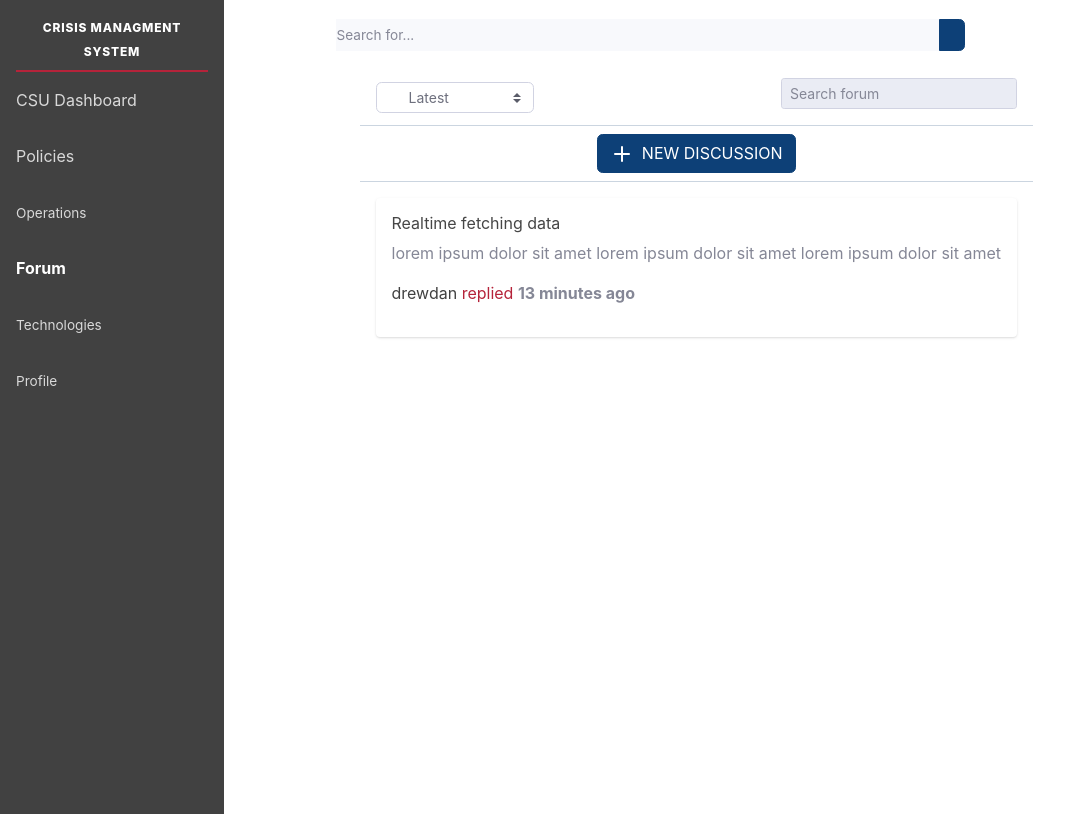
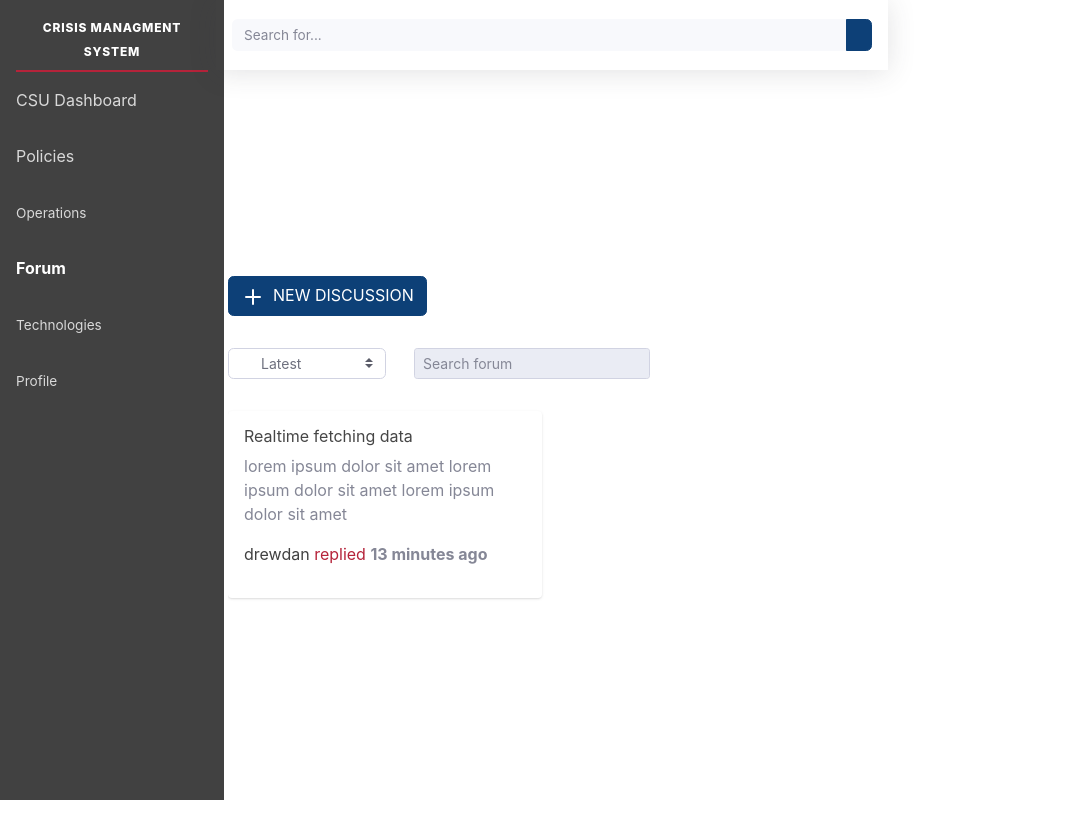
Before and after one commit to SP-Crisis/CrisisFrontEnd, a React (Create React App) app: page /forum in a window 1280 px wide. Shown: the whole page, without its empty margins (0-1080 px from the left). Built offline with nearby package versions, Linux system fonts and the light colour scheme.

Commit message:
Grid not working, trying to fix

```diff
--- a/src/components/Forum.jsx
+++ b/src/components/Forum.jsx
@@ -1,5 +1,4 @@
 import React, {useState} from "react";
-import {Link, withRouter} from "react-router-dom";
 import { Button, Modal } from 'react-bootstrap';
 
 
@@ -12,30 +11,8 @@ function Forum() {
 
 
   return (
-    <div className="forum">
-      <link rel="stylesheet" href="https://cdnjs.cloudflare.com/ajax/libs/font-awesome/5.12.0-2/css/all.min.css" integrity="sha256-46r060N2LrChLLb5zowXQ72/iKKNiw/lAmygmHExk/o=" crossorigin="anonymous" />
-        <div class="container">
-            <div class="main-body ">
-              <div class="inner-wrapper">
-
-
-              <div class="inner-main">
-                <div class="inner-main-header">
-                <a class="nav-link nav-icon rounded-circle nav-link-faded mr-3 d-md-none" href="#" data-toggle="inner-sidebar"><i class="material-icons">arrow_forward_ios</i></a>
-                <select class="custom-select custom-select-sm w-auto mr-1">
-                    <option selected="">Latest</option>
-                    <option value="1">Popular</option>
-                    <option value="3">No Replies Yet</option>
-                </select>
-
-                <span class="input-icon input-icon-sm ml-auto w-auto">
-                    <input type="text" class="form-control form-control-sm bg-gray-200 border-gray-200 shadow-none mb-4 mt-4" placeholder="Search forum" />
-                </span>
-                </div>
-              </div>
-              <div class="inner-sidebar">
-                <div class="inner-sidebar-header justify-content-center">
-
+    <div class="container-fluid">
+        <div class="d-sm-flex align-items-center justify-content-between mb-4">
                 <Button variant="primary"  onClick={handleShow} lass="btn btn-primary has-icon btn-block">
                     <svg xmlns="http://www.w3.org/2000/svg" width="24" height="24" viewBox="0 0 24 24" fill="none" stroke="currentColor" stroke-width="2" stroke-linecap="round" stroke-linejoin="round" class="feather feather-plus mr-2">
                           <line x1="12" y1="5" x2="12" y2="19"></line>
@@ -43,16 +20,31 @@ function Forum() {
                     </svg>
                     NEW DISCUSSION
                 </Button>
+         </div>
 
 
+        <div class="row">
+            <div class="col-xl-8 col-lg-7 ">
+                        <select class="custom-select custom-select-sm w-auto mr-1">
+                            <option selected="">Latest</option>
+                            <option value="1">Popular</option>
+                            <option value="3">No Replies Yet</option>
+                        </select>
+            </div>
+            <div class="col-xl-4 col-lg-5 ">
+                <span class="input-icon input-icon-sm ml-auto w-auto">
+                    <input type="text" class="form-control form-control-sm bg-gray-200 border-gray-200 shadow-none mb-4 " placeholder="Search forum" />
+                </span>
             </div>
         </div>
 
-              <div class="inner-main-body p-2 p-sm-3 collapse forum-content ">
+        <div class="row">
+            <div class="col-xl-6 md-4">
                 <div class="cardf mb-2">
                     <div class="card-bodyf p-2 p-sm-3">
                         <div class="media forum-item">
                             <a href="#" data-toggle="collapse" data-target=".forum-content"></a>
+
                             <div class="media-body">
                                 <h6><a href="#" data-toggle="collapse" data-target=".forum-content" class="text-body">Realtime fetching data</a></h6>
                                     <p class="text-secondary">
@@ -63,18 +55,15 @@ function Forum() {
                         </div>
                     </div>
                 </div>
-
-              </div>
             </div>
         </div>
 
-
-        </div>
         < div class="modal">
             <Modal size="lg" show={show} onHide={handleClose}>
                     <Modal.Header closeButton>
                         <Modal.Title> New Discussion</Modal.Title>
                     </Modal.Header>
+
                     <Modal.Body>
                         <form>
                             <div class="form-group">
@@ -92,6 +81,7 @@ function Forum() {
                             </div>
                         </form>
                     </Modal.Body>
+
                     <Modal.Footer>
                         <Button variant="secondary" onClick={handleClose}>
                             Close
@@ -101,7 +91,8 @@ function Forum() {
                         </Button>
                     </Modal.Footer>
                 </Modal>
-        </div>
+        </ div>
+
     </div>
   );
 }
--- a/src/components/Home.jsx
+++ b/src/components/Home.jsx
@@ -4,16 +4,24 @@ import {Link, withRouter} from "react-router-dom";
 
 function Home() {
   return (
-    <div className="home">
-      <div class="d-sm-flex align-items-center justify-content-between mb-4">
+      <div class="container-fluid">
+
+        <div class="d-sm-flex align-items-center justify-content-between mb-4">
             <h1 class="h3 mb-0 text-gray-800">Dashboard</h1>
-              <a href="#" class="d-none d-sm-inline-block"><i
-                class="fas fa-download fa-sm text-white-50"></i>
-                  <Link to="/forum">
-                            <img src={Forum} width="300px" height="235px"></img>
+        </div>
+
+        <div class="row">
+          <div class="col-xl-3 col-md-6 mb-4">
+            <div class="row no-gutters align-items-center">
+                <div class="col mr-2">
+                    <Link to="/forum">
+                      <img src={Forum} width="300px" height="235px"></img>
                     </Link>
-                </a>
+                </div>
               </div>
+          </div>
+        </div>
+
       <div class="row">
       <div class="col-xl-8 col-lg-7">
         <div class="card">
@@ -43,8 +51,8 @@ function Home() {
       </div>
 
       </div>
+      </div>
 
-    </div>
   );
 }
 
--- a/src/components/Navigation.jsx
+++ b/src/components/Navigation.jsx
@@ -3,13 +3,12 @@ import {Link, withRouter} from "react-router-dom";
 
 function Navigation(props){
     return(
-        <div id="wrapper">
-            <div id="content-wrapper" class="">
-                <div id="content">
+        <div class="container-fluid">
+
         <div class="row align-items-center ">
-                    <nav class="navbar navbar-light bg-white topbar">
+            <nav class="navbar navbar-expand navbar-light topbar shadow">
 
-                         <form class="d-none d-sm-inline-block form-inline navbar-search">
+                <form class="d-sm-inline-block form-inline navbar-search">
                     <div class="input-group">
                         <input type="text" class="form-control bg-light border-0 small" placeholder="Search for..."
                             aria-label="Search" aria-describedby="basic-addon2"></input>
@@ -17,11 +16,10 @@ function Navigation(props){
                             <button class="btn btn-primary" type="button">
                             </button>
                         </div>
+
                     </div>
                 </form>
             </nav>
-                    </div>
-                </div>
         </div>
     </div>
     );
--- a/src/components/Policies.jsx
+++ b/src/components/Policies.jsx
@@ -3,18 +3,40 @@ import React from "react";
 function Policies() {
   return (
     <div className="policies">
-      <div class="container">
-        <div class="row align-items-center my-5">
-          <div class="col-lg-7">
+        <div class="d-sm-flex align-items-center justify-content-between mb-4">
+            <h1 class="h3 mb-0 text-gray-800">Policies</h1>
+              <a href="#" class="d-none d-sm-inline-block"><i
+                class="fas fa-download fa-sm text-white-50"></i>
+                </a>
+              </div>
+      <div class="row">
+      <div class="col-xl-8 col-lg-7">
+        <div class="card">
+          <div
+                class="card-header align-items-center ">
+                <h6 class="m-0 font-weight-bold text-primary">COVID Response</h6>
+          </div>
+          <div class="card-body">
+                    <iframe src="https://www.columbusstate.edu/covid/" width="700px" height="600px"></iframe>
 
           </div>
-          <div class="col-lg-5">
-            <h1 class="font-weight-light">Policies</h1>
-            <p>
-              Here are some policies
-            </p>
+      </div>
+
+      </div>
+
+      <div class="col-xl-4 col-lg-5">
+        <div class="card">
+        <div
+                class="card-header align-items-center ">
+                <h6 class="m-0 font-weight-bold text-primary">COVID Chart</h6>
           </div>
-        </div>
+          <div class="card-body">
+                <iframe src="https://ourworldindata.org/grapher/total-cases-covid-19?tab=map" width="430px" height="600px"></iframe>
+
+          </div>
+         </div>
+      </div>
+
       </div>
     </div>
   );
--- a/src/index.css
+++ b/src/index.css
@@ -1,41 +1,32 @@
-.item1 { grid-area: header; }
-.item2 { grid-area: side; }
-.item3 { grid-area: main; }
+.item1 {
+    grid-area: header;
+}
+
+.item2 {
+    grid-area: side;
+}
+
+.item3 {
+    grid-area: main;
+    overflow: auto;
+}
 
 .grid-container{
     display: grid;
     grid-template-areas:
     'side header heaer'
     'side main main';
-    grid-gap: 0px;
+    grid-gap: 4px;
     padding: 0px;
+    overflow: scroll;
+    position: fixed
 }
 
+
 .container{
-    padding: 0px;
-    display:flex;
+    padding: 1px;
+    display:grid;
 }
-
-.left, .right{
-    width: 33%;
-    color: white;
-    padding: 10px;
-    height: 500px;
-    display: grid;
- }
-
- .left{
-     padding-right: 250px;
-     padding-bottom: 130px;
-     position:static;
- }
-
- .right{
-     padding-left: 250px;
-     padding-bottom: 340px;
-     position:static;
- }
-
  .container:after {
     clear: both;
  }
```
Also changed, not shown: src/dashboard.css. Lines whose indentation alone changed are shown as unchanged.
